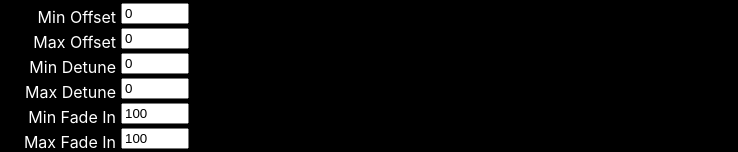
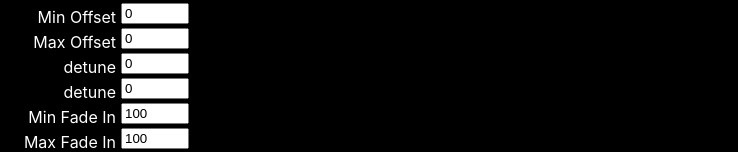
Before and after one commit to CodeKrakken/random-noise-generator, a React (Create React App) app: page / in a window 1280 px wide. Both pictures are taken after a click on the button "Add Node". Shown: the part 246-398 px from the top of the page, without its empty margins (0-738 px from the left). Built offline with nearby package versions, Linux system fonts and the light colour scheme.

Commit message:
Debug detune issue

```diff
--- a/src/App.tsx
+++ b/src/App.tsx
@@ -265,7 +265,7 @@ function App() {
 
   const detune = (frequency: number, i: number) => {
     // console.log('Getting Detune Value')
-    const detune = getRangeValue('detune', i)
+    const detune = getRangeValue('Detune', i)
     const ratio = 105.94637142137626184333
     const semitoneUp = frequency / 100 * ratio
     const hzDiff = semitoneUp - frequency
--- a/src/components/node/Node.tsx
+++ b/src/components/node/Node.tsx
@@ -126,7 +126,7 @@ export default function Node(props: props) {
     },
     minDetune: {
       className: 'textbox',
-      title: 'Min Detune',
+      title: 'detune',
       id: `minDetune${i}`,
       type: "number",
       value: node.minDetune,
@@ -137,7 +137,7 @@ export default function Node(props: props) {
     },
     maxDetune: {
       className: 'textbox',
-      title: 'Max Detune',
+      title: 'detune',
       id: `maxDetune${i}`,
       type: "number",
       value: node.maxDetune,
```
